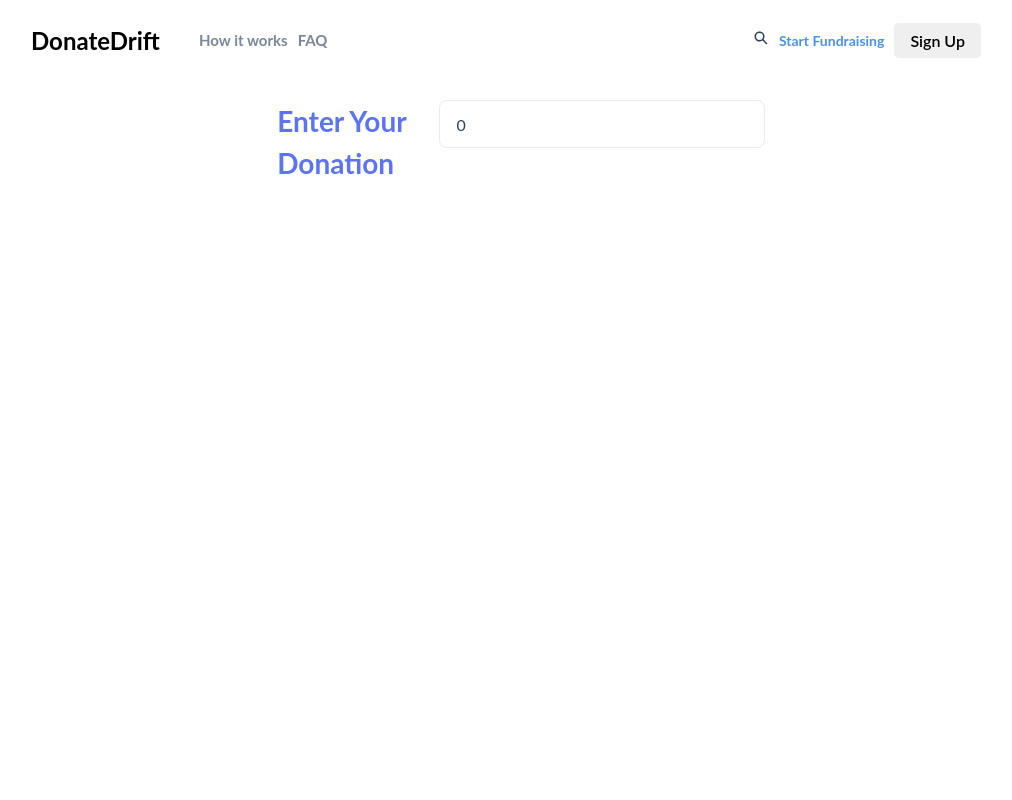
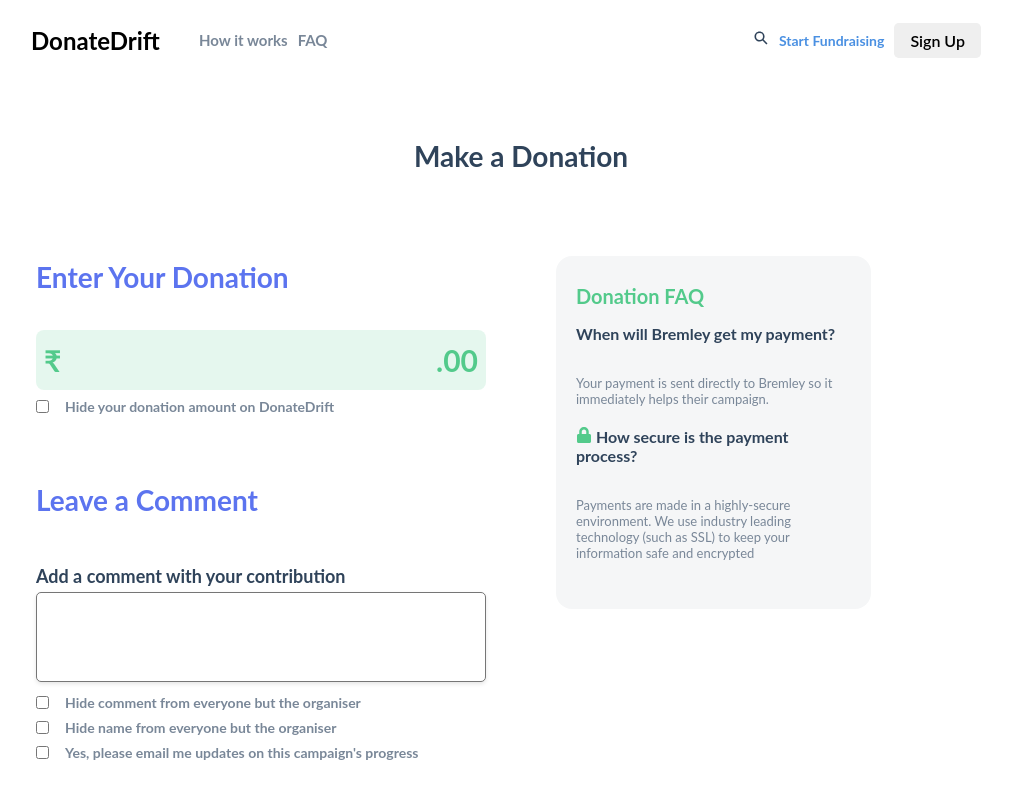
Before and after one commit to deepak-godara/DonateDriftFrontend, a React (Create React App) app in the folder fund-frontend/: page / in a window 1280 px wide. Shown: the top 800 px of the page, without its empty margins (119-1131 px from the left). Built offline with nearby package versions, Linux system fonts and the light colour scheme.

Commit message:
DonateForm2

```diff
--- a/fund-frontend/src/component/DonateMoneyForm/DonateForm.tsx
+++ b/fund-frontend/src/component/DonateMoneyForm/DonateForm.tsx
@@ -1,8 +1,9 @@
 import React, { useReducer } from 'react';
 import { act } from 'react-dom/test-utils';
-import Styled from 'styled-components';
-import Forminput from '../../FunctionalCompos/input';
+import Styled, { styled } from 'styled-components';
 import DonateFormInput from './input';
+import { FaLock } from "react-icons/fa";
+
 
 const MainContainer = Styled.div`
     display: flex;
@@ -10,38 +11,127 @@ const MainContainer = Styled.div`
     align-items: center;
 `;
 
-const FormContainer = Styled.form`
+
+
+const FormContainer = Styled.div`
     display: flex;
     flex-direction: column;
-    align-items: center;
-    margin-top: 20px;
+    align-items: flex-start;
+    margin-top: 0.2rem;
+    width : 450px;
 `;
+
+const FormContainerSide = styled.div`
+    display : flex;
+    flex-direction : column;
+    align-items : flex-start;
+    margin-top: 0.2rem;
+    width : 450px;
+`
+
+const MainSection = Styled.div`
+    display : flex;
+    flex-direction: column;
+    margin-top : 1rem;
+    margin-bottom : 1.5rem;
+    width : 100%;
+`;
+
+
+const BhikhariData = styled.div`
+    display : flex;
+    flex-direction: column;
+    margin-top: 1rem;
+    background: #f5f6f7;
+    border-radius: 16px;
+    padding: 28px 20px;
+    width : 70%;
+`
+
+
+
+const InitialLabel = Styled.div`
+    font-weight : 700;
+    font-size : 28px;
+    color : #2f435a;
+    margin-top : 3.7rem;
+    margin-bottom : 4rem;
+`
+
+const SubmitContainer = styled.button`
+    margin-top : 4rem;
+    background-color : #53ca8b;
+    width : 100%;
+    height: 60px;
+    color : white;
+    font-size : 30px;
+    font-family: Lato,sans-serif;
+    font-style: normal;
+    font-weight: 700;
+`
+
+const Dscrip = styled.div`
+    width : 100%;
+    max-width : 85%;
+    margin : 0rem auto;
+    margin-top: 15px ;
+    font-weight: 400;
+    font-size: 12px;
+    color: #2f435a;
+    text-align : center;
+`
+
+const DivideConatiner = styled.div`
+    width : 65rem;
+    display : flex;
+    justify-content : space-around;
+    margin-bottom: 16px;
+    font-weight : 700;
+    font-size : 20px;
+`
 
 
 
 
+const DataTitle = styled.div`
+    color : #53ca8b;
+    margin-bottom : 1rem;
+`
+
+const DataTitle2 = styled.div`
+    font-size: 16px;
+    color: #2f435a;
+    font-weight : 700;
+    margin-bottom : 2rem;
+`
+
+const DataTitle3 = styled.div`
+    align-items : center;
+    color: #798798;
+    margin-bottom: 20px;
+    font-weight: 400;
+    font-size: 13px;
+`
+
+
 
 const ReducerTypes = {
-    DonateValue: { content: 0, valid: true },
+    DonateValue: { content: "", valid: true },
     Comment: { content: "", valid: true },
 };
 
 export interface Types1 {
-    DonateValue: { content: number; valid: boolean };
+    DonateValue: { content: string; valid: boolean };
     Comment: { content: string; valid: boolean };
 }
 
 const FormInformationReducer = (
     state: Types1,
-    action: { type: string | number; value : string | number, valid?:boolean}
+    action: { type: string ; value : string , valid?:boolean}
 ) => {
     const NewState = { ...state };
 
-    // if (action.valid !== undefined) {
-    //     if(action.type==="DonateValue") NewState.DonateValue.valid = action.valid;
-    //     else if (action.type ==="Comment") NewState.Comment.valid = action.valid;
-
-    if(action.type==="DonateValue" && typeof action.value === 'number') {NewState.DonateValue.content = action.value; NewState.DonateValue.valid=true}
+    if(action.type==="DonateValue" && typeof action.value === 'string') {NewState.DonateValue.content = action.value; NewState.DonateValue.valid=true}
     else if(action.type==="Comment"  && typeof action.value === 'string') {NewState.Comment.content = action.value; NewState.Comment.valid=true}
 
 
@@ -56,12 +146,15 @@ function DonateForm(){
 
     return (
         <MainContainer>
+            <InitialLabel>Make a Donation</InitialLabel>
+            <DivideConatiner>
                 <FormContainer>
+                    <MainSection>
                         <DonateFormInput
                             width="100%"
-                    type="number"
+                            type="string"
                             label="Enter Your Donation"
-                    placeholder=".00"
+                            placeholder=""
                             value={FormInfo.DonateValue.content}
                             name="DonateValue"
                             valid={FormInfo.DonateValue.valid}
@@ -69,9 +162,39 @@ function DonateForm(){
                                 SetFormInfo({type, value});
                             }}
                         ></DonateFormInput>
+                    </MainSection>
 
+                    <MainSection>
+                        <DonateFormInput
+                            width="100%"
+                            type="string"
+                            label="Leave a Comment"
+                            placeholder=""
+                            value={FormInfo.Comment.content}
+                            name="Comment"
+                            valid={FormInfo.Comment.valid}
+                            ChangeFunc = {(type, value) =>{
+                                SetFormInfo({type, value});
+                            }}
+                        ></DonateFormInput>
+                    </MainSection>
 
+                    <SubmitContainer>
+                        Continue
+                    </SubmitContainer>
+                    <Dscrip>By continuing you are agreeing to GoGetFunding's terms and privacy policy.</Dscrip>
                 </FormContainer>
+                <FormContainerSide>
+                    <BhikhariData>
+                        <DataTitle>Donation FAQ</DataTitle>
+                        <DataTitle2>When will Bremley get my payment?</DataTitle2>
+                        <DataTitle3>Your payment is sent directly to Bremley so it immediately helps their campaign.</DataTitle3>
+                        <DataTitle2><FaLock style={{color : "#53ca8b"}}/> How secure is the payment process?</DataTitle2>
+                        <DataTitle3>Payments are made in a highly-secure environment. We use industry leading technology (such as SSL) to keep your information safe and encrypted</DataTitle3>
+                    </BhikhariData>
+                </FormContainerSide>
+            </DivideConatiner>
+
         </MainContainer>
     );
 };
--- a/fund-frontend/src/component/DonateMoneyForm/input.tsx
+++ b/fund-frontend/src/component/DonateMoneyForm/input.tsx
@@ -1,4 +1,5 @@
-import React from "react";
+import { useSelect } from "downshift";
+import React, { ChangeEvent, ReactElement, useState } from "react";
 import styled from "styled-components";
 
 interface InputWidth{
@@ -9,58 +10,166 @@ interface InputColot{
     $valid : boolean;
 }
 
-const DonateConatiner = styled.div<InputWidth>`
+const DonateContainer = styled.div<InputWidth>`
     display : flex;
-    width : ${(props) => `${props.$width}`};
-    flex-direction : coloumn;
+    width : 100%;
+    flex-direction : column;
     row-gap: 0.8 rem;
     justify-content: flex-start;
+    align-items: flex-start;
 `;
+
 
 const DonateLabel = styled.label`
     color: #5c74ef!important;
     font-weight: 700;
     font-size: 28px;
     line-height: 150%;
+    padding-bottom : 2rem;
+    width : 100%;
 `
+
+const DummyTest = styled.div`
+    display : flex;
+    align-items:center;
+    background-color: rgba(83, 202, 139, 0.15);
+    border-radius: 8px;
+    border : none;
+    box-sizing: border-box;
+    &:hover {
+        border : 0.01px solid #53ca8b;
+    }
+    width : 100%;
+`
+
+
+
 
 const MainInput = styled.input<InputColot>`
     resize: none;
-  height: 48px;
-  min-height: 48px;
-  padding: 9px 16px;
-  border:${(props) => (props.$valid?"1px solid #eaebee":"1px solid red")};
-  // border: 1px solid #eaebee;
+    height: 60px;
+    border : none;
     box-sizing: border-box;
-  border-radius: 8px;
     width: 100%;
-  height: 48px;
-  padding: 0 16px;
-  font-size: 16px;
-  color: #2f435a;
+    text-align : right;
+    font-size : 30px;
+    font-weight : 700;
     transition: 0.4s;
     box-shadow: none !important;
-  -webkit-appearance: none;
     outline: 0;
+    color :  #53ca8b!important;
+    background-color: rgba(83, 202, 139, 0.0);
 `;
+
+const CommentInput = styled.textarea<InputColot>`
+    outline : none;
+    min-height : 90px;
+    width : 100%;
+    text-align : start;
+    font-size: 20px;
+    border-radius: 5px;
+    box-shadow: 0px 2px 4px rgba(0, 0, 0, 0.1);
+    resize : none;
+    transition : 0.4s;
+    padding : 1rem;
+
+    &:hover{
+        border : solid #53ca8b;
+    }
+`;
+
+const FixBlock = styled.div`
+    // height: 60px;
+    padding-right : 0.5rem;
+    text-align : right;
+    font-size : 30px;
+    font-weight : 700;
+    color :  #53ca8b!important;
+    background-color: rgba(83, 202, 139, 0.0);
+`
+
+const FixBlockNew = styled.div`
+    padding-left : 0.5rem;
+    text-align : left;
+    font-size : 30px;
+    font-weight : 700;
+    color :  #53ca8b!important;
+    background-color: rgba(83, 202, 139, 0.0);
+`
+const DonateLabelTag = styled.div`
+    font-size: 18px;
+    line-height: 170%;
+    color: #2f435a;
+    font-weight: 700;
+    width : 100%;
+`
+
+const CheckBox = styled.div`
+    font-size : 14px;
+    margin-left : 1rem;
+`
+
+const CheckBoxIn = styled.div`
+    color: #798798;
+    width : 100%;
+    margin-top : 0.5rem;
+    display : flex;
+    align-items : center;
+`
+
+const DummyTestNew = styled.div`
+    width : 100%;
+`
 
 interface prototypes{
     label : string;
     width : string;
     placeholder : string;
     value : string | number;
-    ChangeFunc: (type: string|number, value: string|number) => void;
-    type: "text" | "number";
+    ChangeFunc: (type: string, value: string) => void;
+    type: string;
     name : string;
     valid : boolean;
 }
 
+
+
 function DonateFormInput(props : prototypes){
+    const [textareaContent, setextareacontent] = useState('');
+
+    const calculateTextareaHeight = (content: string|number) => { const numberOfLines = typeof content==="string"?content.split("\n").length:0; // Set a minimum height for the textarea
+    const minHeight = 30;
+
+    return `${Math.max(numberOfLines * 25, minHeight)}px`; };
     return (
-        <DonateConatiner $width={props.width}>
+        <DonateContainer $width={props.width}>
             <DonateLabel>{props.label}</DonateLabel>
-            <MainInput $valid={props.valid} type={props.type} placeholder={props.placeholder} value={props.value} name ={props.name} onChange={(event)=>{props.ChangeFunc(event.target.name, event.target.value)}}></MainInput>
-        </DonateConatiner>
+            <DummyTest>
+                {props.name === "DonateValue" && <FixBlockNew>₹</FixBlockNew>}
+                {props.name === "DonateValue" && <MainInput $valid={props.valid} type={props.type} placeholder={props.placeholder} value={props.value} name ={props.name} onChange={(event)=>{props.ChangeFunc(event.target.name, event.target.value)}}></MainInput>}
+                {props.name === "DonateValue" && <FixBlock>.00</FixBlock>}
+            </DummyTest>
+            <CheckBoxIn>
+                {props.name === "DonateValue" && <input type="checkbox" name="FirstCheckBox" />}
+                {props.name === "DonateValue" && <CheckBox>Hide your donation amount on DonateDrift</CheckBox>}
+            </CheckBoxIn>
+            <DummyTestNew>
+                {props.name === "Comment" && <DonateLabelTag>Add a comment with your contribution</DonateLabelTag>}
+                {props.name === "Comment" && <CommentInput $valid={props.valid} placeholder={props.placeholder} value={props.value} name ={props.name} onChange={(event)=>{props.ChangeFunc(event.target.name, event.target.value)} } style={{ height: calculateTextareaHeight(props.value) }}></CommentInput>}
+            </DummyTestNew>
+            <CheckBoxIn>
+                {props.name === "Comment" && <input type="checkbox" name="SecondCheckBox" />}
+                {props.name === "Comment" && <CheckBox>Hide comment from everyone but the organiser</CheckBox>}
+            </CheckBoxIn>
+            <CheckBoxIn>
+                {props.name === "Comment" && <input type="checkbox" name="ThirdCheckBox" />}
+                {props.name === "Comment" && <CheckBox>Hide name from everyone but the organiser</CheckBox>}
+            </CheckBoxIn>
+            <CheckBoxIn>
+                {props.name === "Comment" && <input type="checkbox" name="ForthCheckBox" />}
+                {props.name === "Comment" && <CheckBox>Yes, please email me updates on this campaign's progress</CheckBox>}
+            </CheckBoxIn>
+        </DonateContainer>
     );
 }
 
```
Lines whose indentation alone changed are shown as unchanged.
